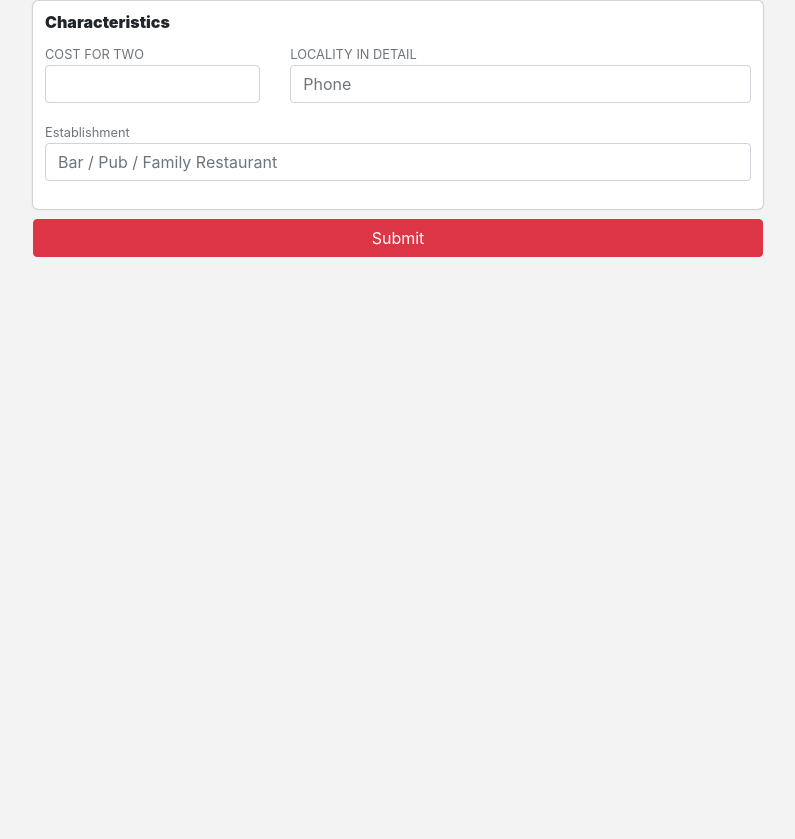
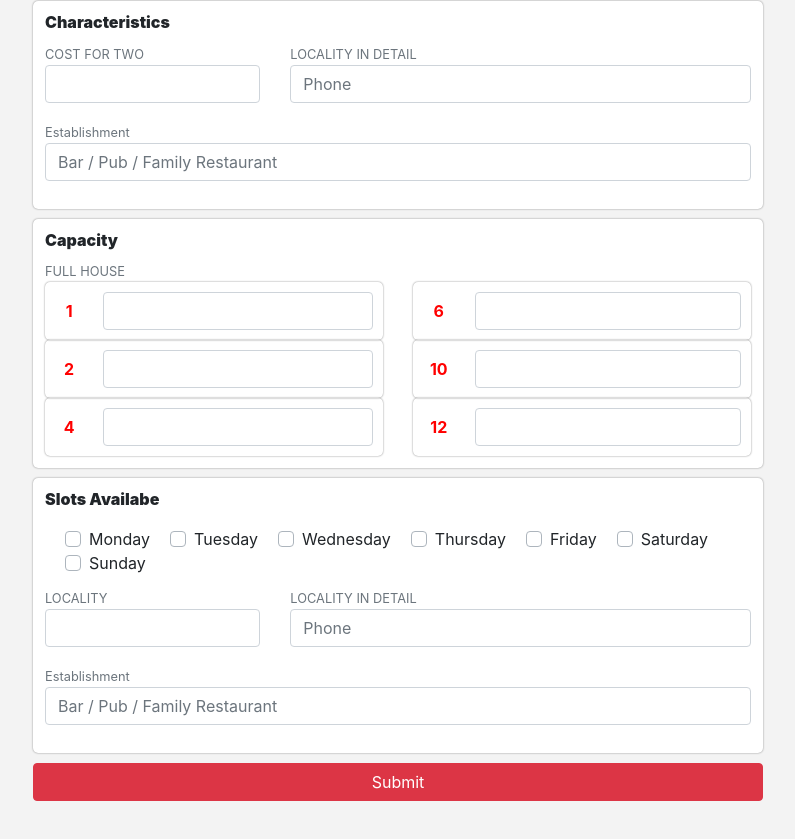
Before and after one commit to garganshul108/BookMyTable, a React (Create React App) app in the folder bookmytable/: page /restaurant/registration in a window 1280 px wide. Shown: the part 868-1707 px from the top of the page, without its empty margins (52-847 px from the left). Before the commit the page ends 1225 px from the top, so only its background shows below. Built offline with nearby package versions, Linux system fonts and the light colour scheme.

Commit message:
building regustration form

```diff
--- a/bookmytable/src/components/css/restaurantRegistration.css
+++ b/bookmytable/src/components/css/restaurantRegistration.css
@@ -17,3 +17,38 @@
 .restaurantRegistrationDiv h4 {
   font-weight: 900;
 }
+
+.restaurantRegistrationDiv .capacity table {
+  width: 100%;
+  padding: 5px;
+}
+.restaurantRegistrationDiv .capacity table tbody tr {
+  box-shadow: 0px 0px 2px gray;
+  border-radius: 5px;
+}
+.restaurantRegistrationDiv .capacity table .header {
+  width: 10%;
+  font-weight: bolder;
+  color: red;
+  text-align: center;
+  padding: 10px;
+  margin: 15px;
+}
+
+.restaurantRegistrationDiv .capacity table .data {
+  width: 60%;
+  padding: 10px;
+  margin: 15px;
+}
+.restaurantRegistrationDiv .capacity table .data .form-group {
+  margin: 0;
+}
+
+.restaurantRegistrationDiv .slots .daysCheckboxDiv {
+  width: 100%;
+  padding: 10px;
+}
+
+.restaurantRegistrationDiv .slots .daysCheckboxDiv .dayCheckbox {
+  margin: 10px;
+}
--- a/bookmytable/src/components/restaurantRegistration.jsx
+++ b/bookmytable/src/components/restaurantRegistration.jsx
@@ -1,6 +1,8 @@
 import React, { Component } from "react";
 import FormInput from "./subComponents/formInput";
 import "../components/css/restaurantRegistration.css";
+import FormCheckbox from "./subComponents/formCheckbox";
+// import { captialize } from '../util/util';
 
 class RestaurantRegistration extends Component {
   state = {
@@ -9,7 +11,8 @@ class RestaurantRegistration extends Component {
       city: "",
       email: "",
       password: "",
-      confirmPassword: ""
+      confirmPassword: "",
+      tableSize: { ten: "" }
     },
     errors: {}
   };
@@ -164,6 +167,175 @@ class RestaurantRegistration extends Component {
                   </div>
                 </div>
                 {/* end of Characteristics info form */}
+                {/* Capacity info form */}
+                <div className="subForm">
+                  <h6 className="title">Capacity</h6>
+                  <small
+                    className="text text-muted"
+                    style={{ textTransform: "captialize !important" }}
+                  >
+                    FULL HOUSE
+                  </small>
+                  <div className="subFormContainer capacity">
+                    <div className="row">
+                      <div className="col-6">
+                        <table>
+                          <tbody>
+                            <tr>
+                              <td className="header">1</td>
+                              <td className="data">
+                                <FormInput
+                                  value={this.state.account.tableSize.ten}
+                                  onChange={this.handleInputChange}
+                                  name="phone"
+                                  type="number"
+                                  error={this.state.errors.phone}
+                                />
+                              </td>
+                            </tr>
+                            <tr>
+                              <td className="header">2</td>
+                              <td className="data">
+                                <FormInput
+                                  value={this.state.account.tableSize.ten}
+                                  onChange={this.handleInputChange}
+                                  name="phone"
+                                  type="number"
+                                  error={this.state.errors.phone}
+                                />
+                              </td>
+                            </tr>
+                            <tr>
+                              <td className="header">4</td>
+                              <td className="data">
+                                {" "}
+                                <FormInput
+                                  value={this.state.account.tableSize.ten}
+                                  onChange={this.handleInputChange}
+                                  name="phone"
+                                  type="number"
+                                  error={this.state.errors.phone}
+                                />
+                              </td>
+                            </tr>
+                          </tbody>
+                        </table>
+                      </div>
+                      <div className="col-6">
+                        <table>
+                          <tbody>
+                            <tr>
+                              <td className="header">6</td>
+                              <td className="data">
+                                <FormInput
+                                  value={this.state.account.tableSize.ten}
+                                  onChange={this.handleInputChange}
+                                  name="phone"
+                                  type="number"
+                                  error={this.state.errors.phone}
+                                />
+                              </td>
+                            </tr>
+                            <tr>
+                              <td className="header">10</td>
+                              <td className="data">
+                                <FormInput
+                                  value={this.state.account.tableSize.ten}
+                                  onChange={this.handleInputChange}
+                                  name="phone"
+                                  type="number"
+                                  error={this.state.errors.phone}
+                                />
+                              </td>
+                            </tr>
+                            <tr>
+                              <td className="header">12</td>
+                              <td className="data">
+                                <FormInput
+                                  value={this.state.account.tableSize.ten}
+                                  onChange={this.handleInputChange}
+                                  name="phone"
+                                  type="number"
+                                  error={this.state.errors.phone}
+                                />
+                              </td>
+                            </tr>
+                          </tbody>
+                        </table>
+                      </div>
+                    </div>
+                  </div>
+                </div>
+                {/* end of Capacity info form */}
+
+                {/* Slot info form */}
+                <div className="subForm">
+                  <h6 className="title">Slots Availabe</h6>
+                  <div className="subFormContainer slots">
+                    <div className="daysCheckboxDiv">
+                      <FormCheckbox
+                        label="Monday"
+                        xClass="d-inline dayCheckbox"
+                      />
+                      <FormCheckbox
+                        label="Tuesday"
+                        xClass="d-inline dayCheckbox"
+                      />
+                      <FormCheckbox
+                        label="Wednesday"
+                        xClass="d-inline dayCheckbox"
+                      />
+                      <FormCheckbox
+                        label="Thursday"
+                        xClass="d-inline dayCheckbox"
+                      />
+                      <FormCheckbox
+                        label="Friday"
+                        xClass="d-inline dayCheckbox"
+                      />
+                      <FormCheckbox
+                        label="Saturday"
+                        xClass="d-inline dayCheckbox"
+                      />
+                      <FormCheckbox
+                        label="Sunday"
+                        xClass="d-inline dayCheckbox"
+                      />
+                    </div>
+                    <div className="row">
+                      <div className="col-4">
+                        <FormInput
+                          label="LOCALITY"
+                          value={this.state.account.std}
+                          onChange={this.handleInputChange}
+                          name="std"
+                          type="number"
+                          placeholder=""
+                          error={this.state.errors.std}
+                        />
+                      </div>
+                      <div className="col">
+                        <FormInput
+                          label="LOCALITY IN DETAIL"
+                          value={this.state.account.phone}
+                          onChange={this.handleInputChange}
+                          name="phone"
+                          placeholder="Phone"
+                          error={this.state.errors.phone}
+                        />
+                      </div>
+                    </div>
+                    <FormInput
+                      label="Establishment"
+                      value={this.state.account.establishment}
+                      onChange={this.handleInputChange}
+                      name="establishment"
+                      placeholder="Bar / Pub / Family Restaurant"
+                      error={this.state.errors.establishment}
+                    />
+                  </div>
+                </div>
+                {/* end of Slot info form */}
 
                 <button
                   type="submit"
--- /dev/null
+++ b/bookmytable/src/components/subComponents/formCheckbox.jsx
@@ -0,0 +1,27 @@
+import React, { Component } from "react";
+
+class FormCheckbox extends Component {
+  render() {
+    const { label, xClass } = this.props;
+    return (
+      <div
+        className={
+          xClass
+            ? "custom-control custom-checkbox " + xClass
+            : "custom-control custom-checkbox"
+        }
+      >
+        <input
+          type="checkbox"
+          className="custom-control-input"
+          id="customCheck1"
+        />
+        <label className="custom-control-label" htmlFor="customCheck1">
+          {label}
+        </label>
+      </div>
+    );
+  }
+}
+
+export default FormCheckbox;
```
